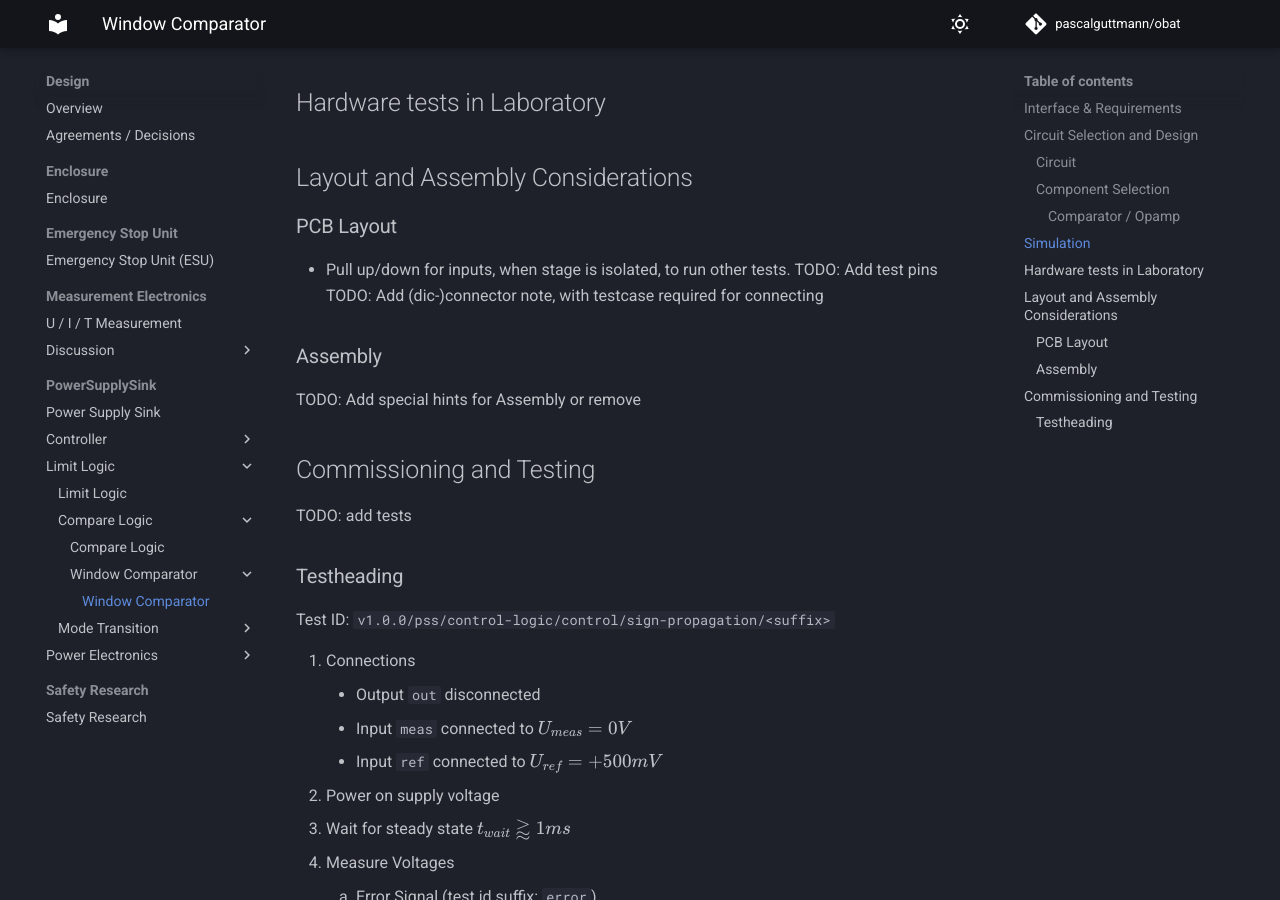
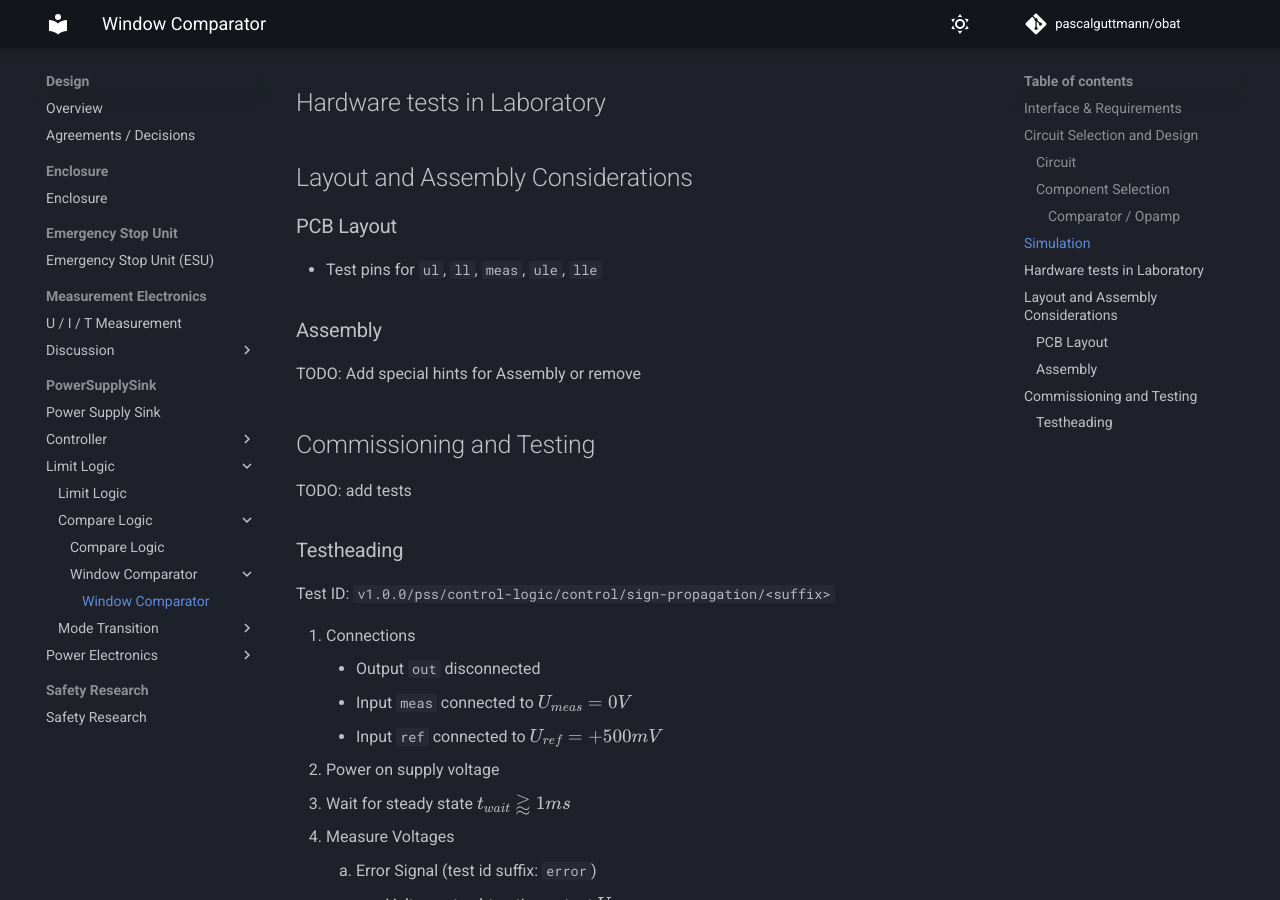
Before and after one commit to pascalguttmann/obat, an MkDocs documentation site: the page built from docs/design/pss/limit-logic/compare-logic/window-comparator/window-comparator.md, in a window 1280 px wide and 900 px high, scrolled down 2784 px. Built offline with MkDocs 1.6.1 and Material for MkDocs 9.7.7, drawn with Linux system fonts in a browser that asks for light colours; comment, search, counter and statistics services are not loaded.

Commit message:
add window-comparator test pins

```diff
--- a/docs/design/pss/limit-logic/compare-logic/window-comparator/window-comparator.md
+++ b/docs/design/pss/limit-logic/compare-logic/window-comparator/window-comparator.md
@@ -107,9 +107,7 @@ TODO: link to simulation files
 
 ### PCB Layout
 
-- Pull up/down for inputs, when stage is isolated, to run other tests.
-TODO: Add test pins
-TODO: Add (dic-)connector note, with testcase required for connecting
+- Test pins for `ul`, `ll`, `meas`, `ule`, `lle`
 
 ### Assembly
 
```
